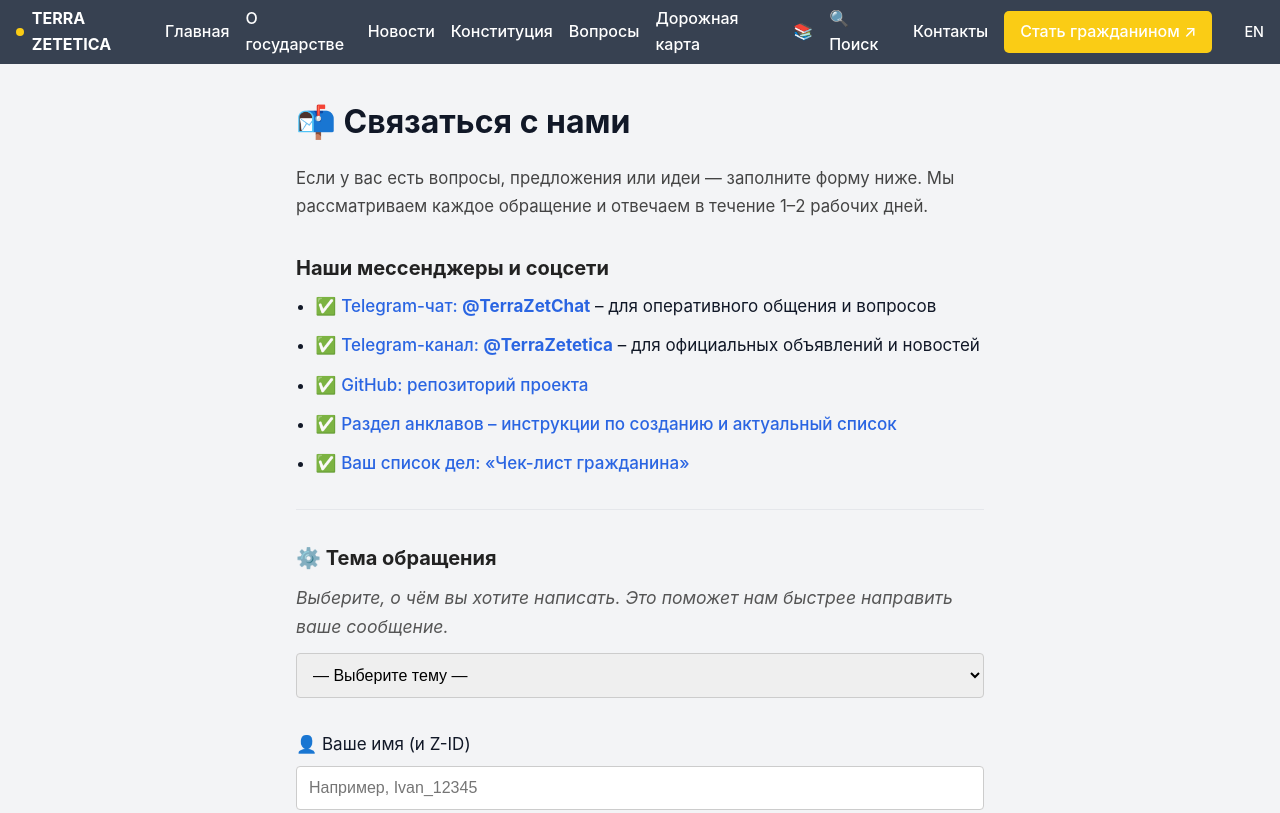
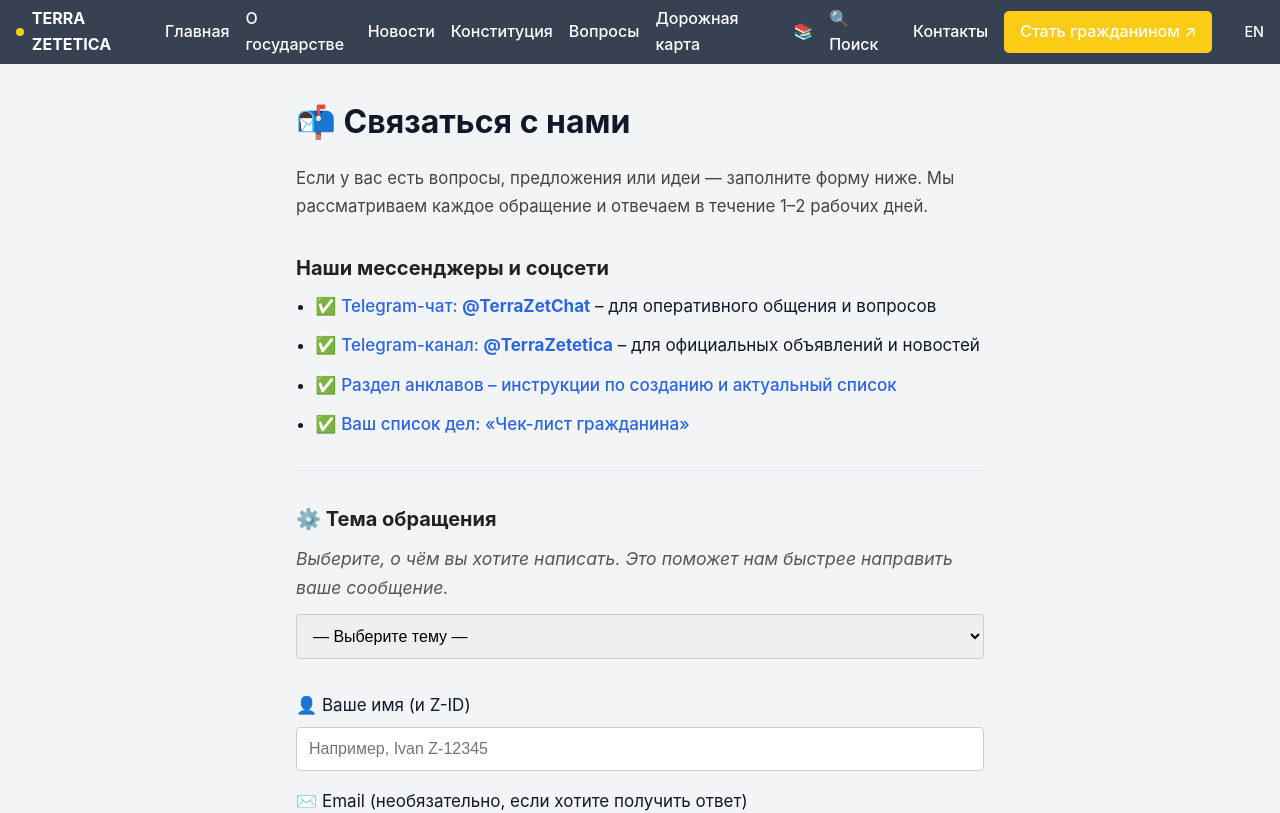
Before and after one commit to kardinalmarkov/terra-zetetica, a Next.js app: page /contacts in a window 1280 px wide. Shown: the top 813 px of the page. Built offline with nearby package versions, Linux system fonts and the light colour scheme.

Commit message:
Update contacts.js

```diff
--- a/pages/contacts.js
+++ b/pages/contacts.js
@@ -39,11 +39,6 @@ export default function Contact() {
               ✅ <a href="https://t.me/TerraZetetica" target="_blank" rel="noopener noreferrer">
                 Telegram-канал: <strong>@TerraZetetica</strong>
               </a> – для официальных объявлений и новостей
-            </li>
-            <li>
-              ✅ <a href="https://github.com/terra-zetetica" target="_blank" rel="noopener noreferrer">
-                GitHub: репозиторий проекта
-              </a>
             </li>
             <li>
               ✅ <a href="/enclaves" target="_blank" rel="noopener noreferrer">
@@ -106,7 +101,7 @@ export default function Contact() {
             <input
               type="text"
               name="name"
-              placeholder="Например, Ivan_12345"
+              placeholder="Например, Ivan Z-12345"
               value={name}
               onChange={(e) => setName(e.target.value)}
               required
```
